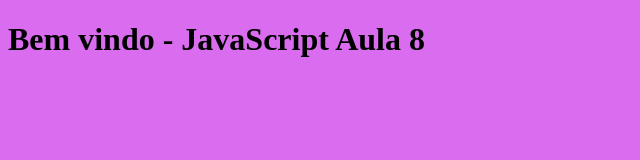
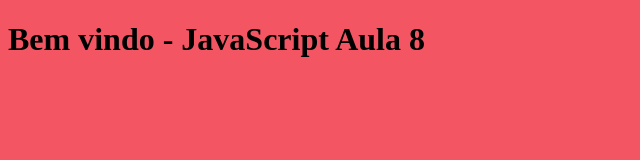
Before and after one commit to joanabnu/JavaScriptUdemy, a plain HTML site: page aula8/index.html in a window 1280 px wide. Shown: the whole page, without its empty margins (0-640 px from the left). Drawn offline with Linux system fonts and the light colour scheme.

Commit message:
aula 8
Cor nova

```diff
--- a/aula8/style.css
+++ b/aula8/style.css
@@ -1,3 +1,3 @@
 body {
-  background-color: rgb(218, 108, 240);
+  background-color: rgb(243, 85, 98);
 }
```
